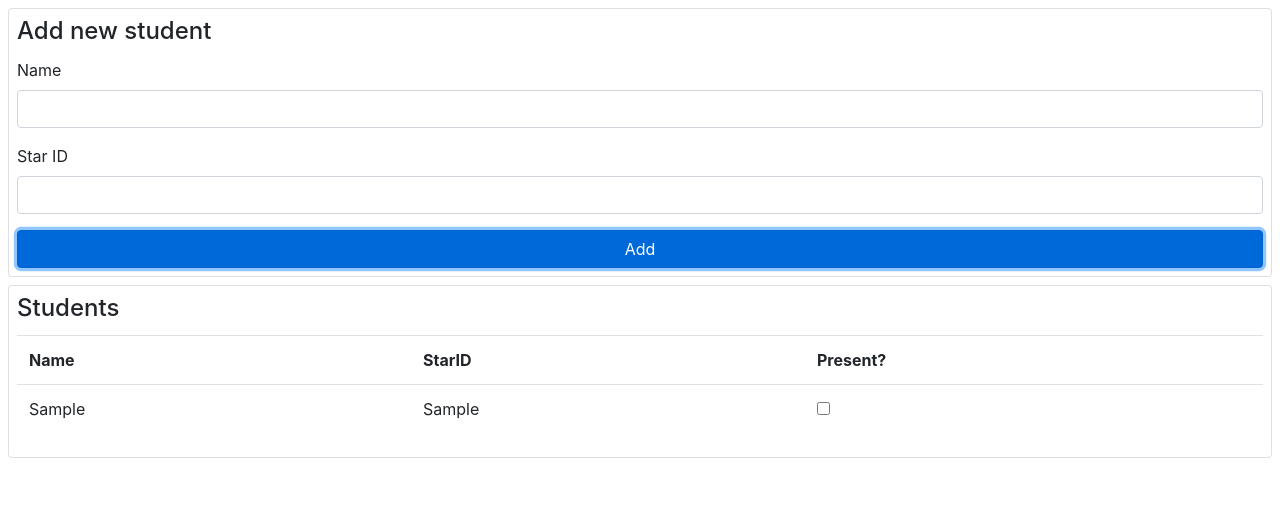
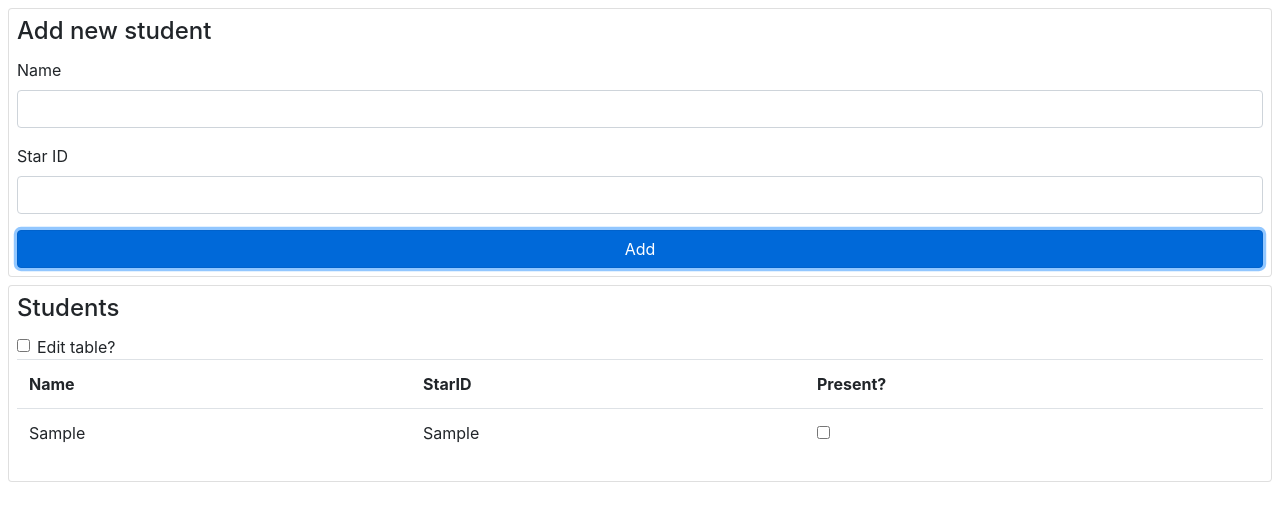
Before and after one commit to anibal-chiqui/Week09, a Vue app in the folder student-sign-in/: page / in a window 1280 px wide. Both pictures are taken after typing "Sample", "Sample" into the empty fields and a click on the button "Add". Shown: the top 520 px of the page. Built offline with nearby package versions, Linux system fonts and the light colour scheme.

Commit message:
Edit Table added

```diff
--- a/student-sign-in/src/components/StudentRow.vue
+++ b/student-sign-in/src/components/StudentRow.vue
@@ -0,0 +1,32 @@
+<template>
+    <tr v-bind:class="'present-' + student.present">
+        <td>{{student.name}}</td>
+        <td>{{student.starID}}</td>
+        <td> <input type="checkbox" v-model="student.present" v-on:change="checked(student)"></td>
+    </tr>
+</template>
+
+<script>
+    export default {
+        name: 'StudentRow',
+        props: {
+            student: Object
+        },
+        methods: {
+            checked(student) {
+                this.$emit('student-present', student)
+            }
+        }
+    }
+</script>
+
+<style>
+    .present-true {
+        color: gray;
+        font-style: italic;
+    }
+
+    .present-false {
+        font-weight: bold;
+    }
+</style>
--- a/student-sign-in/src/components/StudentTable.vue
+++ b/student-sign-in/src/components/StudentTable.vue
@@ -2,18 +2,27 @@
     <div>
         <div class="card student-list m-2 p-2">
             <h4 class="card-title">Students</h4>
+
+            <div class="edit-table-toggle form-check">
+                <input id="edit-table" type="checkbox" class="form-check-input" v-model="editTable">
+                <label for="edit-table" class="form-check-label">Edit table?</label>
+            </div>
+
             <div id="student-table">
                 <table class="table">
                     <tr>
                         <th>Name</th>
                         <th>StarID</th>
                         <th>Present?</th>
+                        <th v-show="editTable">Delete</th>
                     </tr>
-                    <tr v-for="student in students" v-bind:key="student.name" v-bind:class="'present-'+student.present">
-                        <td>{{student.name}}</td>
-                        <td>{{student.starID}}</td>
-                        <td> <input type="checkbox" v-model="student.present" v-on:change="checked(student)"></td>
-                    </tr>
+
+                    <StudentRow
+                            v-for="student in students" v-bind:key="student.name"
+                            v-bind:student="student"
+                            v-bind:editTable="editTable"
+                            v-on:student-present="studentArrivedOrLeft">
+                    </StudentRow>
                 </table>
             </div>
         </div>
@@ -23,13 +32,21 @@
 
 <script>
 
+    import StudentRow from "./StudentRow";
+
     export default {
         name: 'StudentTable',
+        components: {StudentRow},
+        data() {
+            return {
+                editTable: false
+            }
+        },
         props: {
             students: Array
         },
         methods: {
-            checked(student) {
+            studentArrivedOrLeft(student) {
                 this.$emit('student-present', student)
             }
         }
@@ -38,12 +55,5 @@
 </script>
 
 <style>
-    .present-true {
-        color: gray;
-        font-style: italic;
-    }
 
-    .present-false {
-        font-weight: bold;
-    }
 </style>
```
Also changed, not shown: student-sign-in/src/assets/delete.png (added).
